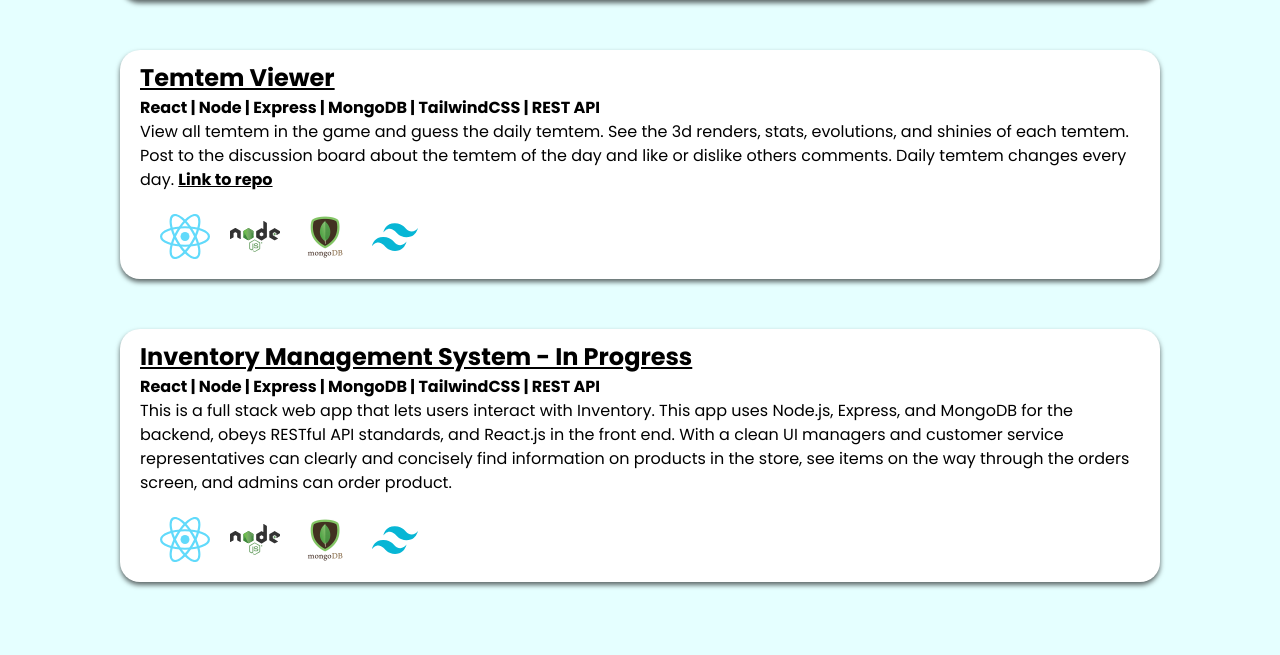
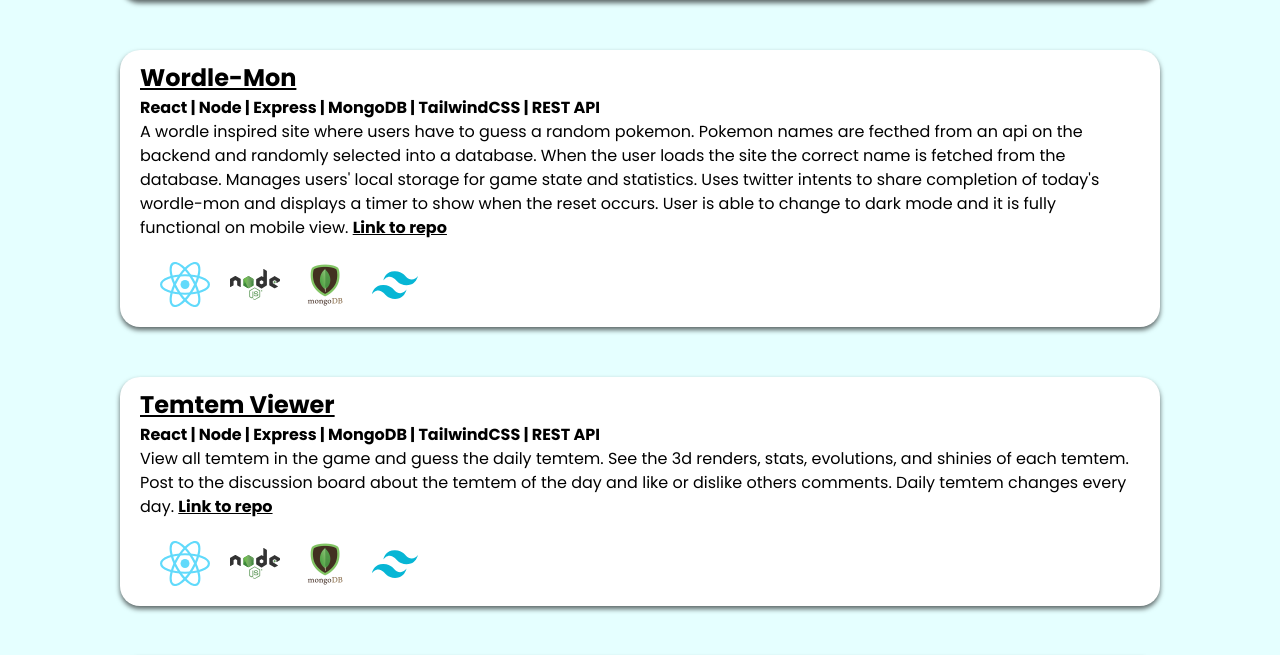
Before and after one commit to RealNickTriano/portfolio-site, a plain HTML site: page index.html in a window 1280 px wide. Shown: the part 840-1495 px from the top of the page. Drawn offline with Linux system fonts and the light colour scheme.

Commit message:
added wordle-mon project

```diff
--- a/index.html
+++ b/index.html
@@ -53,6 +53,21 @@
                 <ul class="tech-stack">
                     <li><a href="https://www.java.com/en/"><img width="100%" src="./images/android-studio-logo.svg" alt="android studio logo" class="logo-svg"></a></li>
                     <li><a href="https://developer.android.com/studio"><img width="100%" src="./images/java-logo.svg" alt="java logo" class="logo-svg"></a></li>
+                </ul>
+            </div>
+
+            <div class="project-space">
+                <a href="https://wordle-mon.herokuapp.com/"><h2 id="project1">Wordle-Mon</h2></a>
+                <p>
+                    <b>React | Node | Express | MongoDB | TailwindCSS | REST API </b><br>
+                    A wordle inspired site where users have to guess a random pokemon. Pokemon names are fecthed from an api on the backend and randomly selected into a database. When the user loads the site the correct name is fetched from the database. Manages users' local storage for game state and statistics. Uses twitter intents to share completion of today's wordle-mon and displays a timer to show when the reset occurs. User is able to change to dark mode and it is fully functional on mobile view.
+                    <a href="https://github.com/RealNickTriano/wordle-clone"> <b>Link to repo</b></a>
+                </p>
+                <ul class="tech-stack">
+                    <li><img width="100%" src="./images/react-logo.svg"alt="react logo" class="logo-svg"></li>
+                    <li><img width="100%" src="./images/nodejs-logo.svg" alt="nodejs logo" class="logo-svg" id="css-logo"></li>
+                    <li><img width="100%" src="./images/mongodb-logo.jpg" alt="javascript logo" class="logo-svg"></li>
+                    <li><img width="100%" src="./images/tailwind-logo.svg" alt="node.js logo" class="logo-svg"></li>
                 </ul>
             </div>
 
@@ -205,7 +220,7 @@
             </ul>
             <p id="msg-above-copyright">This website was made and designed by me.</p>
             <div class="copyright-section">
-                <p>&copy; 2022 Nicholas Triano </p>
+                <p>&copy; <script>new Date().getYear()</script> Nicholas Triano </p>
             </div>
         </div>
     </footer>
```
